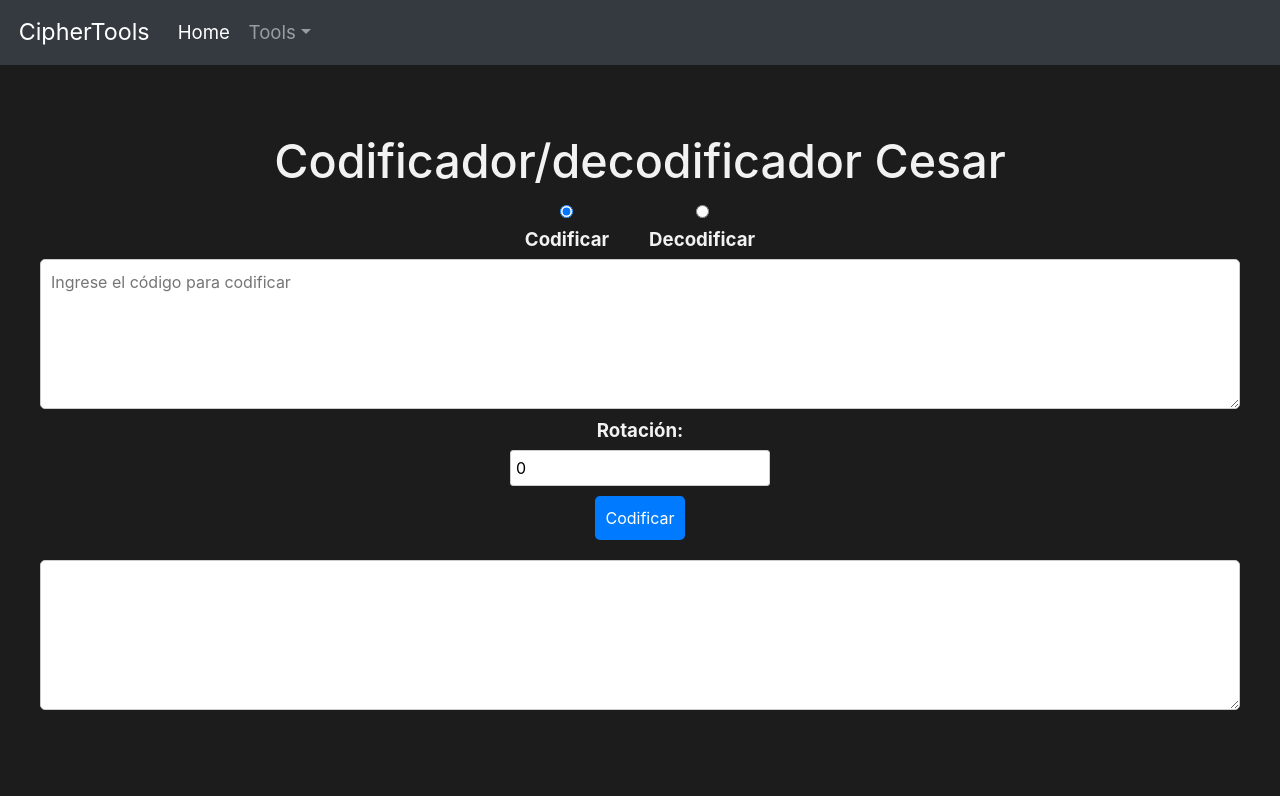
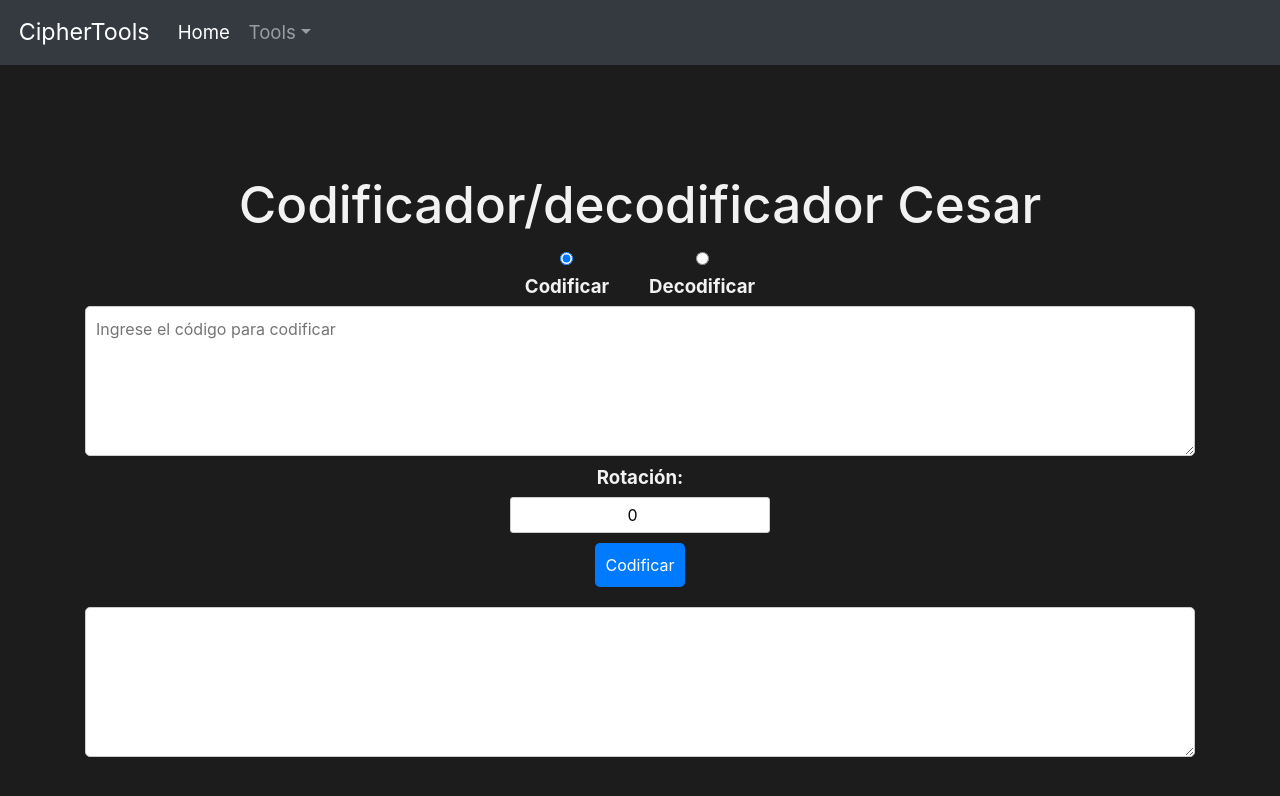
Before and after one commit to MateoBaltar/CipherTools, a React (Create React App) app: page /Cesar in a window 1280 px wide. Shown: the top 796 px of the page. Built offline with nearby package versions, Linux system fonts and the light colour scheme.

Commit message:
CSS and HTML

```diff
--- a/src/App.css
+++ /dev/null
@@ -1,3 +0,0 @@
-.App {
-  text-align: center;
-}
--- a/src/App.js
+++ b/src/App.js
@@ -1,4 +1,3 @@
-import "./App.css";
 import Navbar from "../src/components/Navbar";
 import Main from "./components/Main";
 import { Route, Routes } from "react-router-dom";
@@ -9,7 +8,10 @@ import Hexadecimal from "./components/Hexadecimal";
 function App() {
   return (
     <div className="App">
+    <header>
       <Navbar />
+    </header>
+
 
       <Routes>
         <Route exact path={"/"} element={<Main />} />
--- a/src/components/Base64.js
+++ b/src/components/Base64.js
@@ -62,13 +62,14 @@ const Base64 = () => {
             }
           />
         </div>
-        <div>
-          <button type="submit">{isEncoding ? "Codificar" : "Decodificar"}</button>
+        <div id="submit">
+          <button type="submit">
+            {isEncoding ? "Codificar" : "Decodificar"}
+          </button>
         </div>
       </form>
-      <div>
-        <textarea readOnly value={output} />
-      </div>
+
+      <textarea readOnly value={output} />
     </div>
   );
 };
--- a/src/components/Cesar.js
+++ b/src/components/Cesar.js
@@ -50,8 +50,8 @@ const Cesar = () => {
         const sortResults = [];
         for (let i = 0; i < results.length; i++) {
           if (containsWhitespace(results[i])) {
-            console.log("contains white space")
-            console.log(results)
+            console.log("contains white space");
+            console.log(results);
             let words = results[i].split(" ");
             if (await isRealWord(words[0])) {
               sortResults.unshift(results[i]);
@@ -64,7 +64,7 @@ const Cesar = () => {
             sortResults.push(results[i]);
           }
         }
-        setOutput(sortResults[0])
+        setOutput(sortResults[0]);
       } else {
         const decodedText = decodeCaesarCipher(input, shift);
         setOutput(decodedText);
@@ -77,7 +77,7 @@ const Cesar = () => {
       <h1>Codificador/decodificador Cesar</h1>
       <form onSubmit={handleSubmit}>
         <div className="encode-decode">
-          <div>
+          <div id="Codificar">
             <input
               type="radio"
               id="encode"
@@ -88,7 +88,7 @@ const Cesar = () => {
             />
             <label htmlFor="encode">Codificar</label>
           </div>
-          <div>
+          <div id="Decodificar">
             <input
               type="radio"
               id="decode"
@@ -100,8 +100,6 @@ const Cesar = () => {
             <label htmlFor="decode">Decodificar</label>
           </div>
         </div>
-
-        <div>
         <textarea
           value={input}
           onChange={handleInputChange}
@@ -111,7 +109,6 @@ const Cesar = () => {
               : "Ingrese el texto codificado en cesar para decodificar"
           }
         />
-        </div>
         <div id="rotacion">
           <div class="form-group">
             <label for="shift">Rotación:</label>
@@ -136,15 +133,13 @@ const Cesar = () => {
             </label>
           </div>
         )}
-        <div>
+        <div id="submit">
           <button type="submit">
             {isEncoding ? "Codificar" : "Decodificar"}
           </button>
         </div>
       </form>
-      <div>
       <textarea readOnly value={output} />
-      </div>
     </div>
   );
 };
--- a/src/components/Hexadecimal.js
+++ b/src/components/Hexadecimal.js
@@ -74,15 +74,14 @@ const Hexadecimal = () => {
             }
           />
         </div>
-        <div>
+        <div id="submit">
           <button type="submit">
             {isEncoding ? "Codificar" : "Decodificar"}
           </button>
         </div>
       </form>
-      <div>
-        <textarea readOnly value={output} />
-      </div>
+
+      <textarea readOnly value={output} />
     </div>
   );
 };
--- a/src/index.css
+++ b/src/index.css
@@ -10,6 +10,9 @@ html {
   flex-direction: column;
   align-items: center;
   padding: 10px;
+}
+#root, .App{
+  height: 100%;
 }
 
 code {
@@ -160,6 +163,7 @@ input[type="checkbox"] {
 
 .about {
   padding: 50px;
+  text-align: center;
 }
 
 .card {
@@ -202,7 +206,7 @@ input[type="checkbox"] {
 body {
   background-color: #1c1c1c;
   color: #f2f2f2;
-  height: max-content;
+  height: 100%;
 }
 
 h1,
@@ -238,7 +242,7 @@ input[type="submit"]:hover {
   flex-direction: column;
   align-items: center;
   width: 100%;
-  height: 90vh;
+  height: 100%;
   justify-content: center;
 }
 
@@ -249,6 +253,7 @@ input[type="submit"]:hover {
 .container h5,
 .container h6 {
   color: #f2f2f2;
+  font-size: 4vw;
 }
 
 .container a {
@@ -320,6 +325,7 @@ h1 {
 }
 
 form {
+  width: 100%;
   margin-bottom: 20px;
 }
 
@@ -329,7 +335,7 @@ label {
 }
 
 textarea {
-  width: 150vh;
+  width: 100%;
   min-height: 150px;
   resize: vertical;
   padding: 10px;
@@ -337,6 +343,10 @@ textarea {
   border-radius: 5px;
   font-size: 16px;
   line-height: 1.5;
+}
+
+#output{
+  width: 100%;
 }
 
 button {
@@ -363,6 +373,7 @@ button:hover {
 
 .encode-decode {
   text-align: center;
+  width: 100%;
 }
 
 .encode-decode div {
@@ -373,4 +384,14 @@ button:hover {
 #rotacion {
   display: flex;
   justify-content: center;
+  text-align: center;
 }
+
+#submit{
+  text-align: center;
+}
+
+#shift{
+  width: 100%;
+  text-align: center;
+}
```
Lines whose indentation alone changed are shown as unchanged.
